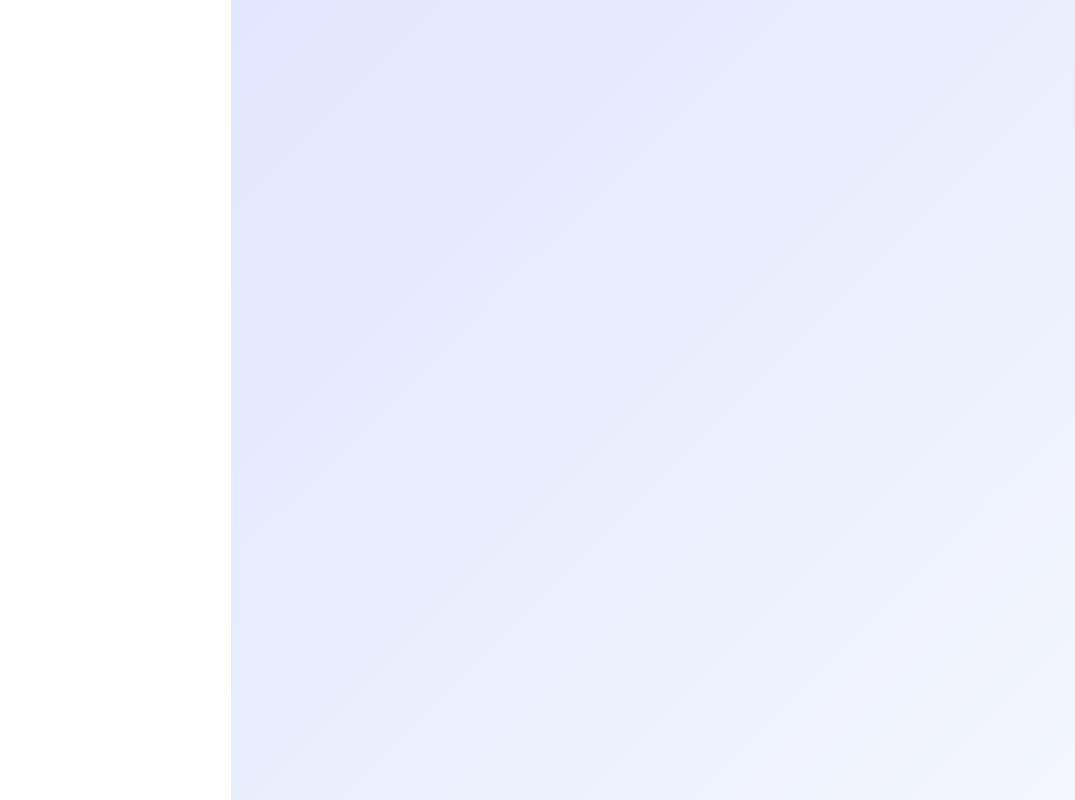
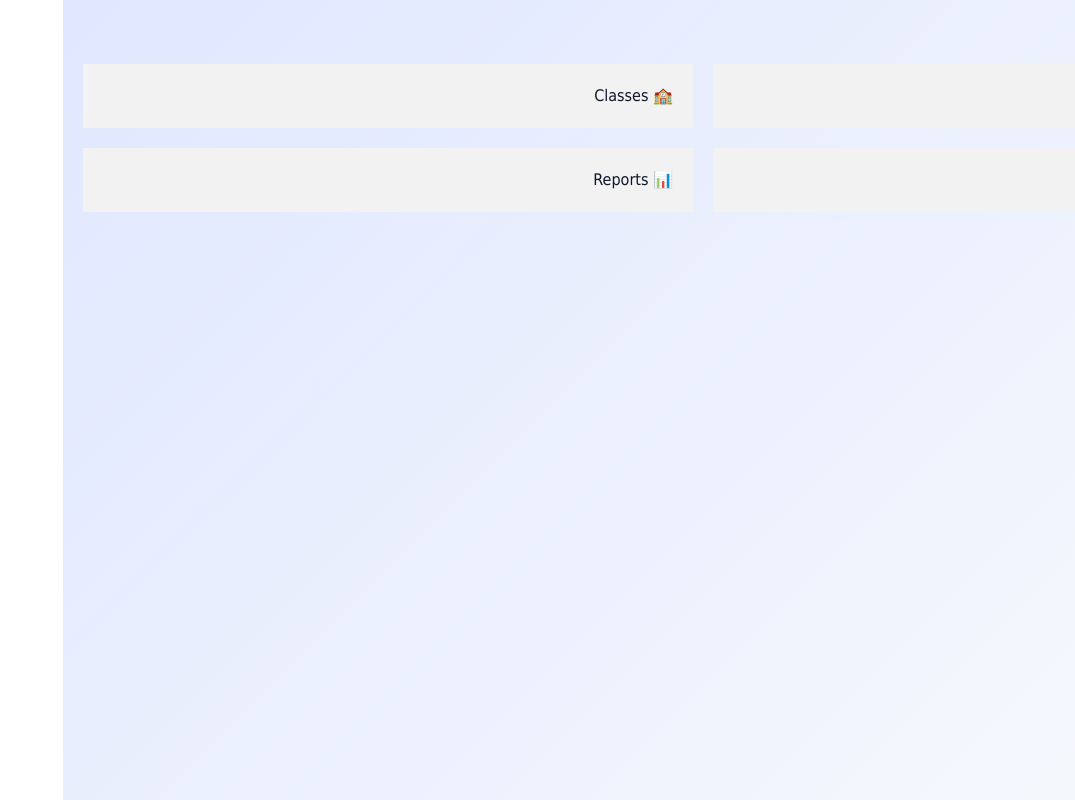
Before and after one commit to SajadNozari/school-system, a Next.js app: page /superadmin in a window 1280 px wide. Shown: the whole page, without its empty margins (205-1280 px from the left). Built offline with nearby package versions, Linux system fonts and the light colour scheme.

Commit message:
start super admin dashboard structure

```diff
--- a/app/superadmin/page.tsx
+++ b/app/superadmin/page.tsx
@@ -1,13 +1,13 @@
 export default function SuperAdminPage() {
   return (
     <div style={{ padding: 20 }}>
-      <h1>Super Admin Dashboard</h1>
+      <h1>👑 Super Admin Dashboard</h1>
 
-      <div style={{ display: "flex", gap: 20, marginTop: 20 }}>
-        <div style={{ padding: 20, background: "#eee" }}>Users</div>
-        <div style={{ padding: 20, background: "#eee" }}>Classes</div>
-        <div style={{ padding: 20, background: "#eee" }}>Exams</div>
-        <div style={{ padding: 20, background: "#eee" }}>Reports</div>
+      <div style={{ display: "grid", gridTemplateColumns: "repeat(2, 1fr)", gap: 20, marginTop: 20 }}>
+        <div style={{ padding: 20, background: "#f2f2f2" }}>👤 Users Management</div>
+        <div style={{ padding: 20, background: "#f2f2f2" }}>🏫 Classes</div>
+        <div style={{ padding: 20, background: "#f2f2f2" }}>📝 Exams</div>
+        <div style={{ padding: 20, background: "#f2f2f2" }}>📊 Reports</div>
       </div>
     </div>
   );
```
